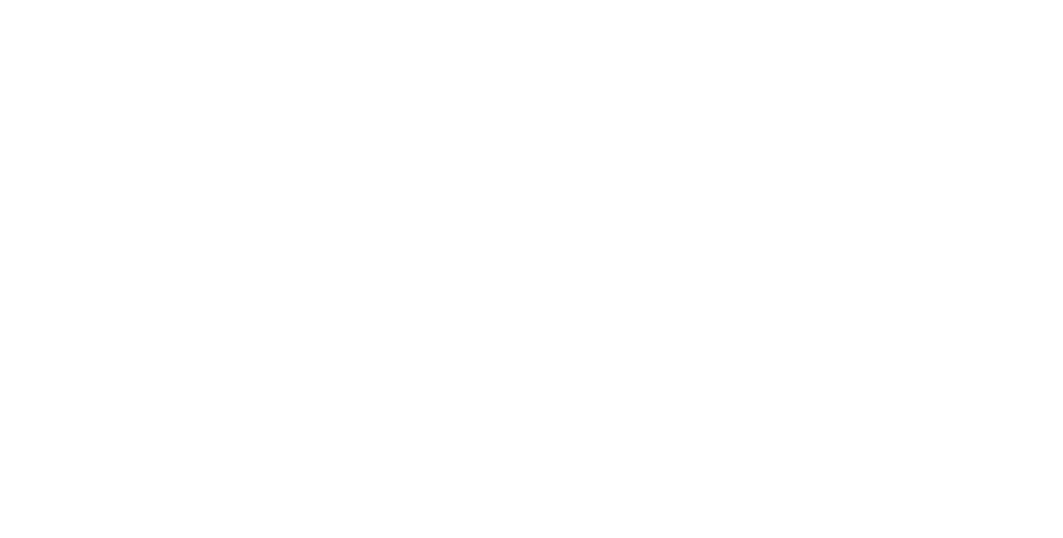
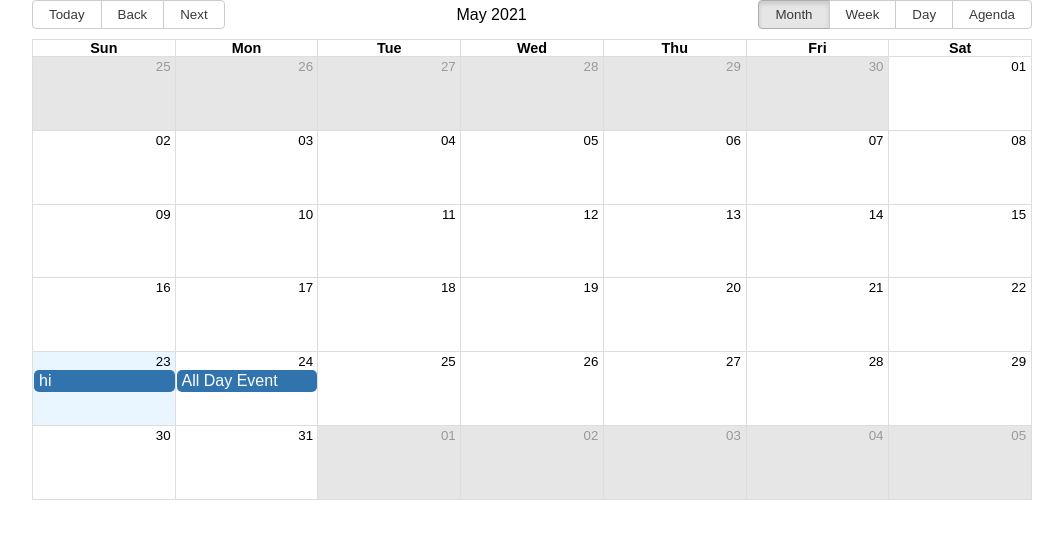
Before and after one commit to FilinCold/Calendar, a React (Create React App) app: page /calendar in a window 1280 px wide. Shown: the top 538 px of the page, without its empty margins (108-1171 px from the left). Built offline with nearby package versions, Linux system fonts and the light colour scheme.

Commit message:
Update fil

```diff
--- a/src/App.scss
+++ b/src/App.scss
@@ -11,6 +11,8 @@
 }
 body {
   font-family: Arial;
+  //background: rgb(33,33,32);
+  //color: white;
 }
 
 .wrapper__user-posts {
@@ -627,6 +629,10 @@
     }
   }
 }
+.wrapper__calendar {
+  max-width: 1000px;
+  margin: 0 auto;
+}
 /*.profile__user:after {*/
 /*  content: '';*/
 /*  position: absolute;*/
--- a/src/components/Authentication/ProtectedRoute/ProtectedRoute.jsx
+++ b/src/components/Authentication/ProtectedRoute/ProtectedRoute.jsx
@@ -4,7 +4,7 @@
 
 
 const ProtectedRoute = (route) => {
-    const isAuth = false;
+    const isAuth = true;
     if (isAuth) {
         return (
             <Route
```
